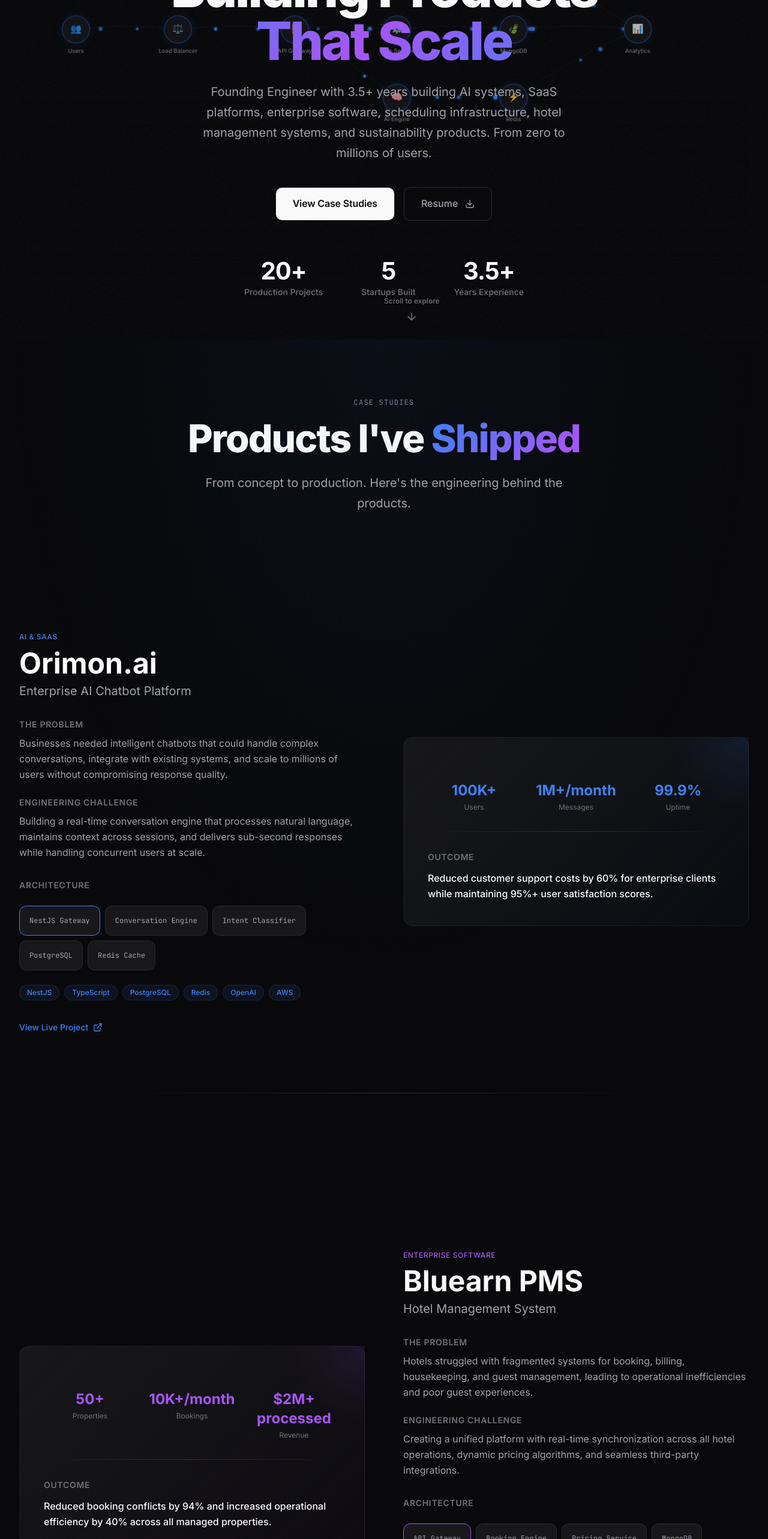
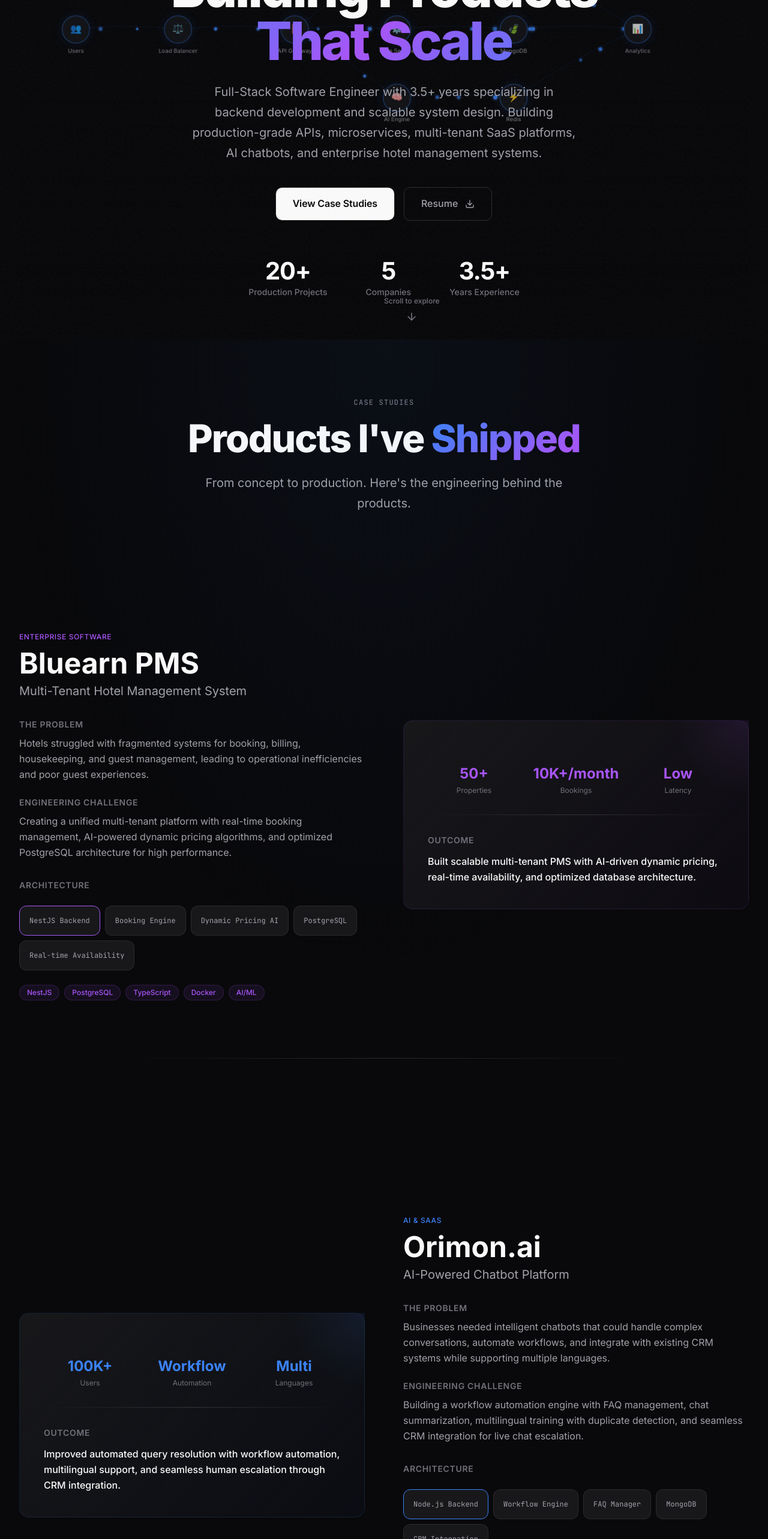
Before and after one commit to hemant140/Hemant_singh_reactportfolio, a React (Create React App) app: page / in a window 1280 px wide. Shown: the part 234-2800 px from the top of the page at 60% size. Built offline with nearby package versions, Linux system fonts and the light colour scheme.

Commit message:
refactor: update professional title, contact email, achievements summary, and project case study details

```diff
--- a/src/components/NavBar.jsx
+++ b/src/components/NavBar.jsx
@@ -86,7 +86,7 @@ const Navbar = () => {
                 Hemant Singh
               </p>
               <p className="text-[10px] text-[var(--text-dim)] tracking-wide uppercase">
-                Founding Engineer
+                Sr. Software Engineer
               </p>
             </div>
           </Link>
@@ -246,7 +246,7 @@ const Navbar = () => {
                 </button>
               </a>
               <a
-                href="mailto:hemantsingh14022000@gmail.com"
+                href="mailto:hemo.hm579@gmail.com"
                 className="block mt-2"
               >
                 <button className="btn-secondary w-full py-3">
--- a/src/components/sections/AchievementsSection.jsx
+++ b/src/components/sections/AchievementsSection.jsx
@@ -18,43 +18,43 @@ const ACHIEVEMENTS = [
   {
     icon: FiUsers,
     value: '5',
-    label: 'Startups Built',
-    description: 'From zero to production',
+    label: 'Companies',
+    description: 'Career journey',
     color: '#22c55e',
   },
   {
     icon: FiCpu,
-    value: '3',
-    label: 'Enterprise AI Systems',
-    description: 'Powering millions of conversations',
+    value: 'AI',
+    label: 'Chatbot Platform',
+    description: 'Orimon.ai workflow automation',
     color: '#a855f7',
   },
   {
     icon: FiCloud,
-    value: '4',
-    label: 'SaaS Platforms',
-    description: 'Multi-tenant architectures',
+    value: 'SaaS',
+    label: 'Multi-tenant Systems',
+    description: 'Scalable architectures',
     color: '#06b6d4',
   },
   {
     icon: FiHome,
-    value: '50+',
-    label: 'Hotel Properties',
-    description: 'Managed on Bluearn PMS',
+    value: 'PMS',
+    label: 'Hotel Management',
+    description: 'Dynamic pricing & booking',
     color: '#f97316',
   },
   {
     icon: FiActivity,
-    value: '1M+',
-    label: 'Data Points Processed',
-    description: 'Carbon emission tracking',
+    value: 'GHG',
+    label: 'Carbon Reporting',
+    description: 'Emissions tracking platform',
     color: '#22c55e',
   },
   {
     icon: FiCalendar,
-    value: '50K+',
-    label: 'Meetings Scheduled',
-    description: 'Through Dayzio platform',
+    value: '3.5+',
+    label: 'Years Experience',
+    description: 'Full-stack development',
     color: '#ec4899',
   },
   {
--- a/src/components/sections/FinalCTA.jsx
+++ b/src/components/sections/FinalCTA.jsx
@@ -141,7 +141,7 @@ const LivingNetwork = ({ className = '' }) => {
 
 // Social link data
 const SOCIAL_LINKS = [
-  { icon: FiMail, href: 'mailto:hemantsingh14022000@gmail.com', label: 'Email' },
+  { icon: FiMail, href: 'mailto:hemo.hm579@gmail.com', label: 'Email' },
   { icon: FiLinkedin, href: 'https://linkedin.com/in/hemantsingh140', label: 'LinkedIn' },
   { icon: FiGithub, href: 'https://github.com/hemant140', label: 'GitHub' },
   { icon: FiTwitter, href: 'https://twitter.com/hemantsingh140', label: 'Twitter' },
@@ -226,7 +226,7 @@ const FinalCTA = () => {
           animate={isInView ? { opacity: 1, y: 0 } : {}}
           transition={{ delay: 0.4 }}
         >
-          <GradientButton href="mailto:hemantsingh14022000@gmail.com">
+          <GradientButton href="mailto:hemo.hm579@gmail.com">
             Let's Build Something That Scales
           </GradientButton>
           <SecondaryButton href="https://calendly.com/hemantsingh140">
--- a/src/components/sections/HeroSection.jsx
+++ b/src/components/sections/HeroSection.jsx
@@ -9,7 +9,7 @@ import { PrimaryButton, SecondaryButton } from '../common/Button';
 // Stats data
 const STATS = [
   { value: '20+', label: 'Production Projects' },
-  { value: '5', label: 'Startups Built' },
+  { value: '5', label: 'Companies' },
   { value: '3.5+', label: 'Years Experience' },
 ];
 
@@ -72,7 +72,7 @@ const HeroSection = () => {
         <motion.div variants={itemVariants} className="mb-8">
           <div className="status-badge mx-auto">
             <span className="live-indicator" />
-            <span>Founding Engineer @ Blue Enigma</span>
+            <span>Sr. Software Engineer @ Blue Enigma</span>
           </div>
         </motion.div>
 
@@ -91,9 +91,9 @@ const HeroSection = () => {
           variants={itemVariants}
           className="section-subtitle mx-auto mb-10"
         >
-          Founding Engineer with 3.5+ years building AI systems, SaaS platforms,
-          enterprise software, scheduling infrastructure, hotel management systems,
-          and sustainability products. From zero to millions of users.
+          Full-Stack Software Engineer with 3.5+ years specializing in backend development
+          and scalable system design. Building production-grade APIs, microservices,
+          multi-tenant SaaS platforms, AI chatbots, and enterprise hotel management systems.
         </motion.p>
 
         {/* CTA Buttons */}
--- a/src/components/sections/JourneySection.jsx
+++ b/src/components/sections/JourneySection.jsx
@@ -9,103 +9,107 @@ const JOURNEY_DATA = [
   {
     id: 'virtuzo',
     company: 'Virtuzo Infosystems',
-    role: 'Junior Developer',
-    period: 'Aug 2021 - Jan 2022',
-    duration: '6 months',
+    role: 'Junior Software Developer',
+    period: 'Feb 2023 - Mar 2024',
+    duration: '1 year 2 months',
     color: '#64748b',
     phase: 'Foundation',
-    description: 'Started my journey building web applications and learning enterprise development practices.',
+    description: 'Started my journey building backend services and REST APIs, establishing strong foundations in full-stack development.',
     achievements: [
-      'Built 5+ client websites with React and Node.js',
-      'Learned agile methodologies and version control',
-      'Developed foundation in full-stack development',
+      'Developed backend services and REST APIs using Node.js and Express.js',
+      'Designed database architectures using MongoDB with scalable data models',
+      'Built authentication systems and integrated third-party services',
+      'Supported various client projects and internal tools',
     ],
     metrics: {
       projects: 5,
       teamSize: 8,
-      techStack: ['React', 'Node.js', 'MongoDB'],
+      techStack: ['Node.js', 'Express.js', 'MongoDB'],
     },
   },
   {
     id: 'plutosone',
-    company: 'PlutosOne',
+    company: 'Plutos One',
     role: 'Software Developer',
-    period: 'Jan 2022 - Jun 2022',
-    duration: '6 months',
+    period: 'Mar 2024 - Jul 2024',
+    duration: '5 months',
     color: '#f97316',
     phase: 'Growth',
-    description: 'Transitioned to fintech, building secure payment systems and API integrations.',
+    description: 'Transitioned to fintech, building secure backend services for financial technology platform.',
     achievements: [
-      'Developed payment gateway integrations',
-      'Built RESTful APIs handling 10K+ transactions',
-      'Implemented security best practices for financial data',
+      'Developed and maintained backend services using Node.js and Express.js',
+      'Designed RESTful APIs for financial technology platform with focus on reliability',
+      'Implemented authentication and authorization mechanisms',
+      'Ensured secure access control across application features',
     ],
     metrics: {
       projects: 3,
-      teamSize: 12,
-      techStack: ['NestJS', 'PostgreSQL', 'Redis'],
+      teamSize: 10,
+      techStack: ['Node.js', 'Express.js', 'REST APIs'],
     },
   },
   {
     id: 'ecohodo',
     company: 'Ecohodo Technologies',
     role: 'Software Engineer',
-    period: 'Jun 2022 - Dec 2022',
-    duration: '7 months',
+    period: 'Jul 2024 - Mar 2025',
+    duration: '9 months',
     color: '#22c55e',
     phase: 'Scaling',
-    description: 'Led development of sustainability platforms, scaling systems for enterprise clients.',
+    description: 'Led development of multi-tenant Carbon Emissions Reporting SaaS platform, scaling systems for enterprise clients.',
     achievements: [
-      'Architected carbon emission tracking platform',
-      'Scaled data pipeline to handle 1M+ data points',
-      'Led team of 3 developers on GHG Sync project',
+      'Architected multi-tenant Carbon Emissions Reporting SaaS backend using NestJS',
+      'Built centralized JWT and RBAC authentication system deployed across platforms',
+      'Managed end-to-end deployment on EC2 with CI/CD using GitHub Actions',
+      'Optimized MongoDB and MySQL query performance through strategic indexing',
     ],
     metrics: {
       projects: 4,
-      teamSize: 15,
-      techStack: ['NestJS', 'TimescaleDB', 'AWS'],
+      teamSize: 12,
+      techStack: ['NestJS', 'MongoDB', 'AWS EC2', 'GitHub Actions'],
     },
   },
   {
     id: 'oriserve',
     company: 'Oriserve (Orimon.ai)',
     role: 'Software Engineer',
-    period: 'Dec 2022 - Mar 2024',
-    duration: '1 year 4 months',
+    period: 'Mar 2025 - Jan 2026',
+    duration: '11 months',
     color: '#3b82f6',
     phase: 'AI Platform',
-    description: 'Owned critical AI chatbot infrastructure, building scalable conversation systems.',
+    description: 'Owned core backend features for AI-powered chatbot platform, building workflow automation and conversation systems.',
     achievements: [
-      'Built conversation engine handling 100K+ users',
-      'Reduced API latency by 40% through optimization',
-      'Implemented real-time analytics dashboard',
-      'Led migration to microservices architecture',
+      'Architected core backend features using Node.js, Express.js, and TypeScript',
+      'Built workflow automation engine, FAQ management, and chat summarization',
+      'Designed multilingual training logic with duplicate detection mechanisms',
+      'Built CRM integration layer and live chat escalation services',
+      'Optimized message processing using async queuing and batch processing',
     ],
     metrics: {
-      projects: 8,
-      teamSize: 25,
-      techStack: ['NestJS', 'PostgreSQL', 'OpenAI', 'Redis'],
+      projects: 6,
+      teamSize: 20,
+      techStack: ['Node.js', 'Express.js', 'TypeScript', 'MongoDB'],
     },
   },
   {
     id: 'blueenigma',
     company: 'Blue Enigma',
-    role: 'Founding Engineer',
-    period: 'Mar 2024 - Present',
+    role: 'Sr. Software Engineer',
+    period: 'Feb 2026 - Present',
     duration: 'Current',
     color: '#a855f7',
     phase: 'Leadership',
-    description: 'Leading product development from 0 to 1, building enterprise hotel management systems.',
+    description: 'Leading backend development for multi-tenant hotel PMS, building scalable APIs and AI-powered dynamic pricing.',
     achievements: [
-      'Architected entire product from scratch',
-      'Built scalable multi-tenant SaaS platform',
-      'Managing 50+ hotel properties on platform',
-      'Driving product decisions and technical roadmap',
+      'Led backend development using NestJS for booking management and real-time availability',
+      'Designed and optimized PostgreSQL database with relational schema and indexing',
+      'Architected modular backend enabling dynamic pricing engine integration',
+      'Integrated AI-based dynamic pricing for real-time price adjustments',
     ],
     metrics: {
       projects: 2,
-      teamSize: 5,
-      techStack: ['NestJS', 'Angular', 'MongoDB', 'Docker'],
+      teamSize: 6,
+      techStack: ['NestJS', 'PostgreSQL', 'Docker', 'AI/ML'],
     },
   },
 ];
@@ -334,7 +338,7 @@ const JourneySection = () => {
           label="The Journey"
           title={
             <>
-              From Developer to <GradientText>Founding Engineer</GradientText>
+              From Developer to <GradientText>Sr. Software Engineer</GradientText>
             </>
           }
           subtitle="A startup journey of growth, leadership, and building products that matter."
--- a/src/components/sections/ProjectCaseStudy.jsx
+++ b/src/components/sections/ProjectCaseStudy.jsx
@@ -7,103 +7,101 @@ import { GradientText } from '../common/GradientText';
 // Case study data
 const CASE_STUDIES = [
   {
+    id: 'bluearn',
+    title: 'Bluearn PMS',
+    tagline: 'Multi-Tenant Hotel Management System',
+    category: 'Enterprise Software',
+    accentColor: '#a855f7',
+    problem: 'Hotels struggled with fragmented systems for booking, billing, housekeeping, and guest management, leading to operational inefficiencies and poor guest experiences.',
+    challenge: 'Creating a unified multi-tenant platform with real-time booking management, AI-powered dynamic pricing algorithms, and optimized PostgreSQL architecture for high performance.',
+    architecture: [
+      { name: 'NestJS Backend', type: 'service' },
+      { name: 'Booking Engine', type: 'service' },
+      { name: 'Dynamic Pricing AI', type: 'ai' },
+      { name: 'PostgreSQL', type: 'database' },
+      { name: 'Real-time Availability', type: 'service' },
+    ],
+    scale: {
+      properties: '50+',
+      bookings: '10K+/month',
+      latency: 'Low',
+    },
+    technologies: ['NestJS', 'PostgreSQL', 'TypeScript', 'Docker', 'AI/ML'],
+    outcome: 'Built scalable multi-tenant PMS with AI-driven dynamic pricing, real-time availability, and optimized database architecture.',
+    links: {},
+  },
+  {
     id: 'orimon',
     title: 'Orimon.ai',
-    tagline: 'Enterprise AI Chatbot Platform',
+    tagline: 'AI-Powered Chatbot Platform',
     category: 'AI & SaaS',
     accentColor: '#3b82f6',
-    problem: 'Businesses needed intelligent chatbots that could handle complex conversations, integrate with existing systems, and scale to millions of users without compromising response quality.',
-    challenge: 'Building a real-time conversation engine that processes natural language, maintains context across sessions, and delivers sub-second responses while handling concurrent users at scale.',
+    problem: 'Businesses needed intelligent chatbots that could handle complex conversations, automate workflows, and integrate with existing CRM systems while supporting multiple languages.',
+    challenge: 'Building a workflow automation engine with FAQ management, chat summarization, multilingual training with duplicate detection, and seamless CRM integration for live chat escalation.',
     architecture: [
-      { name: 'NestJS Gateway', type: 'service' },
-      { name: 'Conversation Engine', type: 'ai' },
-      { name: 'Intent Classifier', type: 'ai' },
-      { name: 'PostgreSQL', type: 'database' },
-      { name: 'Redis Cache', type: 'cache' },
+      { name: 'Node.js Backend', type: 'service' },
+      { name: 'Workflow Engine', type: 'service' },
+      { name: 'FAQ Manager', type: 'service' },
+      { name: 'MongoDB', type: 'database' },
+      { name: 'CRM Integration', type: 'external' },
     ],
     scale: {
       users: '100K+',
-      messages: '1M+/month',
-      uptime: '99.9%',
+      automation: 'Workflow',
+      languages: 'Multi',
     },
-    technologies: ['NestJS', 'TypeScript', 'PostgreSQL', 'Redis', 'OpenAI', 'AWS'],
-    outcome: 'Reduced customer support costs by 60% for enterprise clients while maintaining 95%+ user satisfaction scores.',
+    technologies: ['Node.js', 'Express.js', 'TypeScript', 'MongoDB', 'REST APIs', 'React'],
+    outcome: 'Improved automated query resolution with workflow automation, multilingual support, and seamless human escalation through CRM integration.',
     links: {
       live: 'https://orimon.ai',
     },
   },
   {
-    id: 'bluearn',
-    title: 'Bluearn PMS',
-    tagline: 'Hotel Management System',
-    category: 'Enterprise Software',
-    accentColor: '#a855f7',
-    problem: 'Hotels struggled with fragmented systems for booking, billing, housekeeping, and guest management, leading to operational inefficiencies and poor guest experiences.',
-    challenge: 'Creating a unified platform with real-time synchronization across all hotel operations, dynamic pricing algorithms, and seamless third-party integrations.',
+    id: 'ghgsync',
+    title: 'GHG Sync',
+    tagline: 'Carbon Emissions Reporting Platform',
+    category: 'Sustainability Tech',
+    accentColor: '#22c55e',
+    problem: 'Organizations lacked tools to accurately measure, track, and report their carbon emissions with proper authentication, access control, and audit-ready compliance.',
+    challenge: 'Building a multi-tenant SaaS platform with modular microservices architecture, centralized JWT/RBAC authentication, automated CI/CD pipelines, and high-volume report generation.',
     architecture: [
-      { name: 'API Gateway', type: 'service' },
-      { name: 'Booking Engine', type: 'service' },
-      { name: 'Pricing Service', type: 'ai' },
+      { name: 'NestJS Microservices', type: 'service' },
+      { name: 'Auth Service (JWT/RBAC)', type: 'service' },
+      { name: 'Report Generator', type: 'service' },
       { name: 'MongoDB', type: 'database' },
-      { name: 'Payment Gateway', type: 'external' },
+      { name: 'React Dashboard', type: 'frontend' },
     ],
     scale: {
-      properties: '50+',
-      bookings: '10K+/month',
-      revenue: '$2M+ processed',
+      calculations: '1000s/month',
+      deployments: 'Daily',
+      architecture: 'Microservices',
     },
-    technologies: ['NestJS', 'Angular', 'MongoDB', 'Stripe', 'Socket.io', 'Docker'],
-    outcome: 'Reduced booking conflicts by 94% and increased operational efficiency by 40% across all managed properties.',
-    links: {
-      live: 'https://bluearn.com',
-    },
-  },
-  {
-    id: 'ghgsync',
-    title: 'GHG Sync',
-    tagline: 'Carbon Emission Tracking Platform',
-    category: 'Sustainability Tech',
-    accentColor: '#22c55e',
-    problem: 'Organizations lacked tools to accurately measure, track, and report their carbon emissions across complex supply chains and operations.',
-    challenge: 'Building a data pipeline that ingests emissions data from multiple sources, applies calculation methodologies (GHG Protocol), and generates compliance-ready reports.',
-    architecture: [
-      { name: 'Data Ingestion', type: 'service' },
-      { name: 'Calculation Engine', type: 'service' },
-      { name: 'Report Generator', type: 'service' },
-      { name: 'TimescaleDB', type: 'database' },
-      { name: 'Analytics Dashboard', type: 'frontend' },
-    ],
-    scale: {
-      dataPoints: '1M+',
-      reports: '500+/year',
-      accuracy: '99.5%',
-    },
-    technologies: ['NestJS', 'React', 'TimescaleDB', 'Python', 'AWS Lambda', 'Grafana'],
-    outcome: 'Enabled 30+ enterprises to achieve carbon neutrality goals with automated, audit-ready reporting.',
+    technologies: ['NestJS', 'TypeScript', 'MongoDB', 'React', 'AWS EC2', 'GitHub Actions', 'Docker'],
+    outcome: 'Enabled enterprises to achieve compliance with automated reporting, centralized authentication, and streamlined CI/CD deployments.',
     links: {},
   },
   {
-    id: 'dayzio',
-    title: 'Dayzio',
-    tagline: 'Smart Scheduling Infrastructure',
-    category: 'SaaS Platform',
+    id: 'fintech',
+    title: 'FinTech Platform',
+    tagline: 'Financial Technology Backend',
+    category: 'FinTech',
     accentColor: '#f97316',
-    problem: 'Teams wasted hours on scheduling coordination, dealing with timezone conflicts, availability mismatches, and no-shows.',
-    challenge: 'Developing an intelligent scheduling system with calendar integrations, timezone handling, buffer time optimization, and automated reminders.',
+    problem: 'Financial platforms required secure, reliable backend services with robust authentication and authorization for sensitive financial operations.',
+    challenge: 'Developing secure RESTful APIs with proper authentication mechanisms, authorization controls, and reliable data handling for financial transactions.',
     architecture: [
-      { name: 'Scheduling API', type: 'service' },
-      { name: 'Calendar Sync', type: 'service' },
-      { name: 'Notification Service', type: 'service' },
-      { name: 'PostgreSQL', type: 'database' },
-      { name: 'Queue System', type: 'infra' },
+      { name: 'Node.js Backend', type: 'service' },
+      { name: 'Auth Service', type: 'service' },
+      { name: 'API Gateway', type: 'service' },
+      { name: 'Database Layer', type: 'database' },
+      { name: 'Security Layer', type: 'infra' },
     ],
     scale: {
-      meetings: '50K+/month',
-      integrations: '10+',
-      noShowReduction: '45%',
+      reliability: 'High',
+      security: 'Enterprise',
+      apis: 'RESTful',
     },
-    technologies: ['Node.js', 'React', 'PostgreSQL', 'Google Calendar API', 'Twilio', 'Bull'],
-    outcome: 'Reduced scheduling time by 80% and no-show rates by 45% through smart reminders and buffer optimization.',
+    technologies: ['Node.js', 'Express.js', 'REST APIs', 'JWT', 'Authentication'],
+    outcome: 'Delivered secure financial technology platform with reliable backend services and robust access control mechanisms.',
     links: {},
   },
 ];
```
